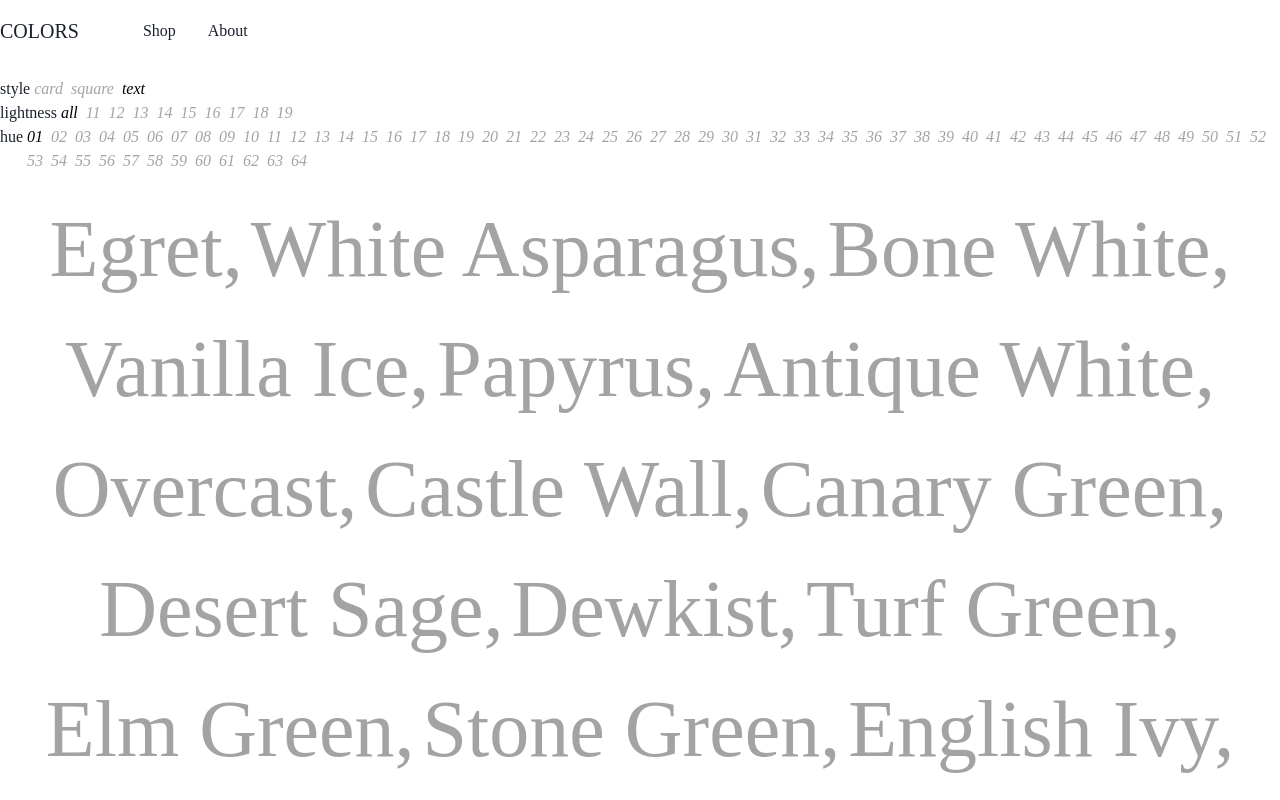
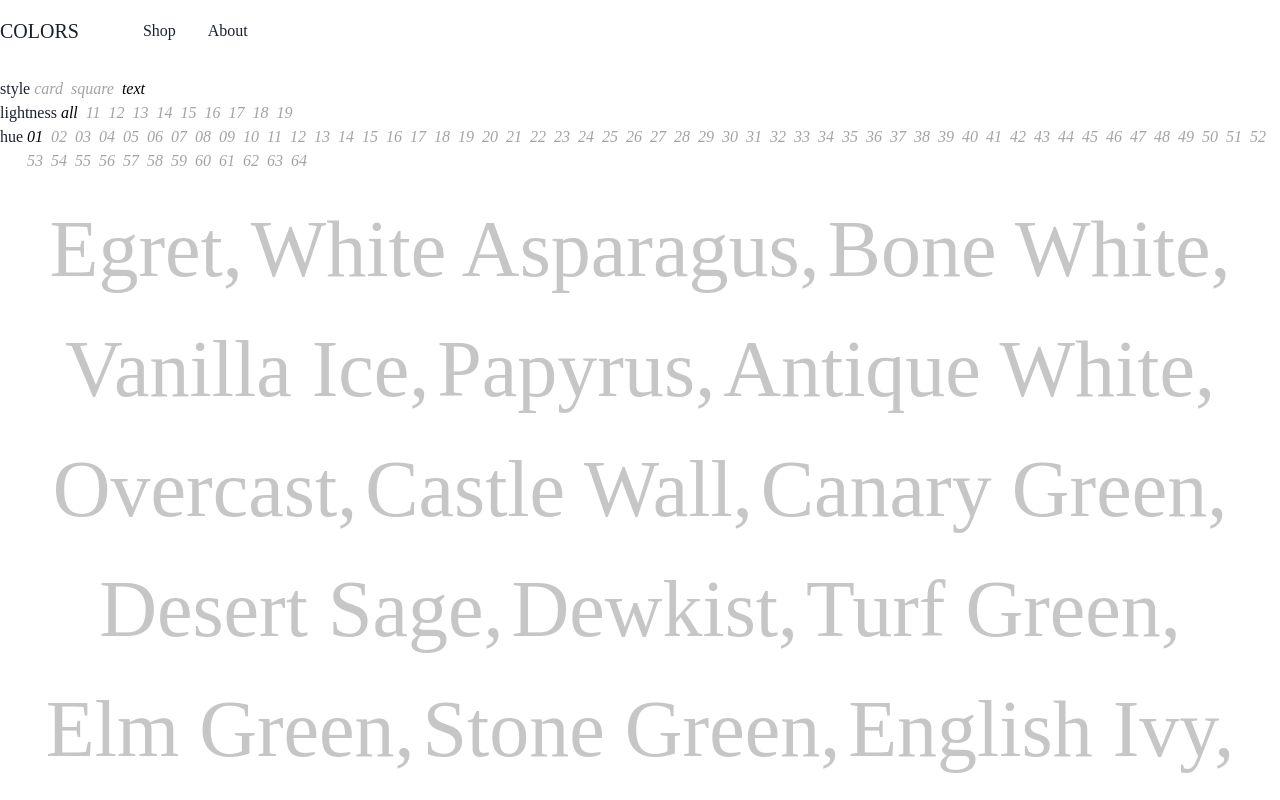
Before and after one commit to YOON3N4M/colors-nft, a Next.js app: page /shop in a window 1280 px wide. Both pictures are taken after a click on the button "text". Shown: the top 800 px of the page. Built offline with nearby package versions, Linux system fonts and the light colour scheme; a web font is replaced by a local one.

Commit message:
design: header backdropFilter추가 등

```diff
--- a/src/components/ColorCard.tsx
+++ b/src/components/ColorCard.tsx
@@ -21,12 +21,6 @@ export default function ColorCard(props: ColorCardProps) {
 			opacity: 0,
 		},
 		onscreen: {
-			opacity: 1,
-			transition: {
-				duration: 0.8,
-			},
-		},
-		onscreenOpacity: {
 			opacity: 1,
 			transition: {
 				duration: 0.8,
@@ -72,7 +66,7 @@ export default function ColorCard(props: ColorCardProps) {
 				<Box
 					as={motion.button}
 					initial="offscreen"
-					whileInView="onscreenOpacity"
+					whileInView="onscreen"
 					variants={scrollFadeInVariants}
 					display={'inline'}
 					fontSize={80}
@@ -80,7 +74,7 @@ export default function ColorCard(props: ColorCardProps) {
 					fontWeight={500}
 					_hover={{ color: `#${hex}` }}
 					cursor={'pointer'}
-					color={`#808080b8`}
+					color={`#80808073`}
 					transition={'color'}
 					transitionDuration={'200ms'}
 				>{`${name},`}</Box>
--- a/src/components/layout/Header.tsx
+++ b/src/components/layout/Header.tsx
@@ -1,23 +1,28 @@
-import { Box, Center, Flex } from "@chakra-ui/react";
-import Link from "next/link";
-import React from "react";
+import { Box, Center, Flex } from '@chakra-ui/react'
+import Link from 'next/link'
+import React from 'react'
 
 export default function Header() {
 	return (
-    <Box position={"sticky"} top={"0px"} bg={"white"}>
-      <Flex maxW={"1280px"} m="0 auto" gap={16} px={{ pc: 0, mo: 4 }}>
+		<Box
+			position={'sticky'}
+			top={'0px'}
+			bg={'#ffffff7d'}
+			backdropFilter={'blur(10px)'}
+		>
+			<Flex maxW={'1280px'} m="0 auto" gap={16} px={{ pc: 0, mo: 4 }}>
 				<Center py={4} fontSize={20}>
-          <Link href={"/"}>COLORS</Link>
+					<Link href={'/'}>COLORS</Link>
 				</Center>
 				<Flex gap={8}>
 					<Center>
-            <Link href={"/shop"}>Shop</Link>
+						<Link href={'/shop'}>Shop</Link>
 					</Center>
 					<Center>
-            <Link href={"/about"}>About</Link>
+						<Link href={'/about'}>About</Link>
 					</Center>
 				</Flex>
 			</Flex>
 		</Box>
-  );
+	)
 }
```
Lines whose indentation alone changed are shown as unchanged.
